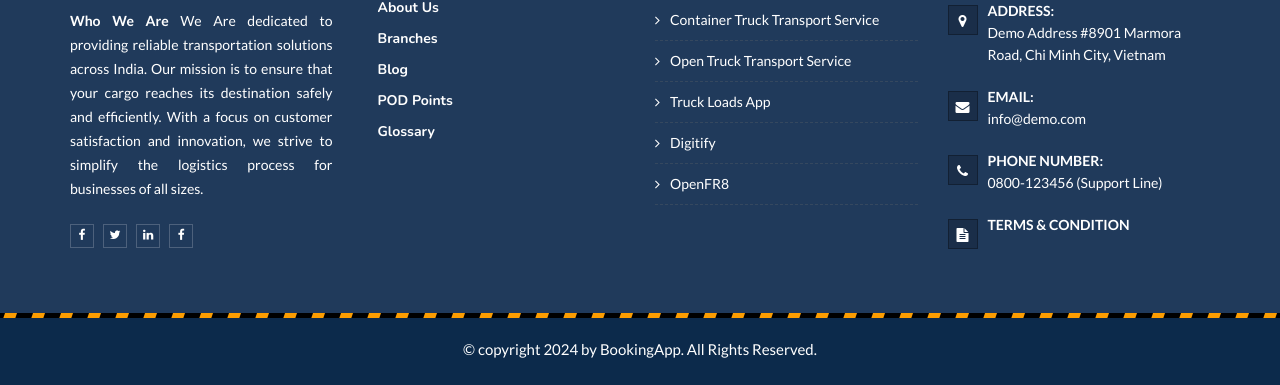
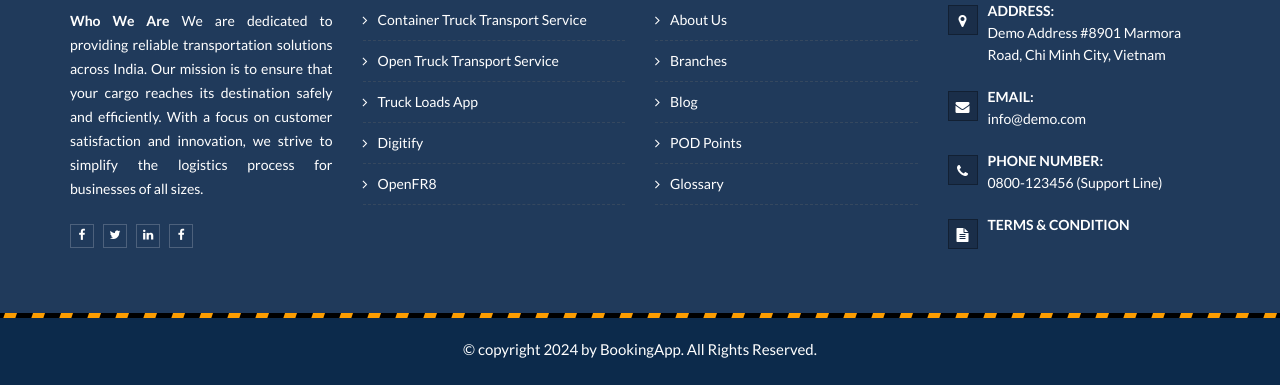
Before and after one commit to Ezential/Truck_Project, a plain HTML site: page index.html in a window 1280 px wide. Shown: the part 5580-5965 px from the top of the page. Drawn offline with nearby package versions, Linux system fonts and the light colour scheme.

Commit message:
fixed footer

```diff
--- a/index.html
+++ b/index.html
@@ -1201,19 +1201,12 @@
         <!-- newsletter part -->
         <div class="p-a 30 bg-primary newsletter">
             <div class="container equal-wraper">
-            <form
-              role="search"
-              method="post"
-              action="script/mailchamp.php"
-              class="dzSubscribe"
-            >
+                <form role="search" method="post" action="script/mailchamp.php" class="dzSubscribe">
                     <div class="row">
                         <div class="col-lg-4 col-md-4">
                             <div class="icon-bx-wraper equal-col p-t30 p-b10 left">
                                 <div class="icon-lg text-primary radius">
-                      <a href="javascript:void(0);" class="icon-cell"
-                        ><i class="fa fa-envelope-o"></i
-                      ></a>
+                                    <a href="javascript:void(0);" class="icon-cell"><i class="fa fa-envelope-o"></i></a>
                                 </div>
                                 <div class="icon-content">
                                     <strong class="text-black font-18">Subscribe</strong>
@@ -1224,23 +1217,12 @@
                         <div class="col-lg-4 col-md-4">
                             <div class="dzSubscribeMsg"></div>
                             <div class="input-group equal-col p-t40 p-b20">
-                    <input
-                      name="dzEmail"
-                      type="email"
-                      placeholder="Email Address"
-                      required
-                      class="form-control"
-                    />
+                                <input name="dzEmail" type="email" placeholder="Email Address" required class="form-control" />
                             </div>
                         </div>
                         <div class="col-lg-3 col-md-3 offset-md-1 offset-lg-1">
                             <div class="equal-col p-t40 p-b30 skew-subscribe">
-                    <button
-                      type="submit"
-                      name="submit"
-                      value="Submit"
-                      class="site-button-secondry button-skew z-index1"
-                    >
+                                <button type="submit" name="submit" value="Submit" class="site-button-secondry button-skew z-index1">
                                     <span>Subscribe</span><i class="fa fa-angle-right"></i>
                                 </button>
                             </div>
@@ -1259,80 +1241,16 @@
                                 <img src="images/logo-white.png" alt="" />
                             </div>
                             <p class="m-tb20">
-                    <strong>Who We Are</strong> We Are dedicated to providing reliable transportation solutions across India. Our mission is to ensure that your cargo reaches its destination safely and efficiently. With a focus on customer satisfaction and innovation, we strive to simplify the logistics process for businesses of all sizes.
+                                <strong>Who We Are</strong> We are dedicated to providing reliable transportation solutions across India. Our mission is to ensure that your cargo reaches its destination safely and efficiently. With a focus on customer satisfaction and innovation, we strive to simplify the logistics process for businesses of all sizes.
                             </p>
                             <ul class="dez-social-icon dez-border">
-                    <li>
-                      <a class="fa fa-facebook" href="javascript:void(0);"></a>
-                    </li>
-                    <li>
-                      <a class="fa fa-twitter" href="javascript:void(0);"></a>
-                    </li>
-                    <li>
-                      <a class="fa fa-linkedin" href="javascript:void(0);"></a>
-                    </li>
-                    <li>
-                      <a class="fa fa-facebook" href="javascript:void(0);"></a>
-                    </li>
+                                <li><a class="fa fa-facebook" href="javascript:void(0);"></a></li>
+                                <li><a class="fa fa-twitter" href="javascript:void(0);"></a></li>
+                                <li><a class="fa fa-linkedin" href="javascript:void(0);"></a></li>
+                                <li><a class="fa fa-facebook" href="javascript:void(0);"></a></li>
                             </ul>
                         </div>
                     </div>
-              <div class="col-lg-3 col-md-6 col-sm-6">
-                <div class="widget recent-posts-entry">
-                    <h4 class="m-b15 text-uppercase">Quick Links</h4>
-                    <div class="dez-separator-outer m-b10">
-                        <div class="dez-separator bg-white style-skew"></div>
-                    </div>
-                    <div class="widget-post-bx">
-                        <div class="widget-post clearfix">
-                            <div class="dez-post-info">
-                                <div class="dez-post-header">
-                                    <h6 class="post-title">
-                                        <a href="about-us.html">About Us</a>
-                                    </h6>
-                                </div>
-                            </div>
-                        </div>
-                        <div class="widget-post clearfix">
-                            <div class="dez-post-info">
-                                <div class="dez-post-header">
-                                    <h6 class="post-title">
-                                        <a href="branches.html">Branches</a>
-                                    </h6>
-                                </div>
-                            </div>
-                        </div>
-                        <div class="widget-post clearfix">
-                            <div class="dez-post-info">
-                                <div class="dez-post-header">
-                                    <h6 class="post-title">
-                                        <a href="blog.html">Blog</a>
-                                    </h6>
-                                </div>
-                            </div>
-                        </div>
-                        <div class="widget-post clearfix">
-                            <div class="dez-post-info">
-                                <div class="dez-post-header">
-                                    <h6 class="post-title">
-                                        <a href="pod-points.html">POD Points</a>
-                                    </h6>
-                                </div>
-                            </div>
-                        </div>
-                        <div class="widget-post clearfix">
-                            <div class="dez-post-info">
-                                <div class="dez-post-header">
-                                    <h6 class="post-title">
-                                        <a href="glossary.html">Glossary</a>
-                                    </h6>
-                                </div>
-                            </div>
-                        </div>
-                    </div>
-                </div>
-            </div>
-
                     <div class="col-lg-3 col-md-6 col-sm-6">
                         <div class="widget widget_services">
                             <h4 class="m-b15 text-uppercase">Services</h4>
@@ -1348,7 +1266,21 @@
                             </ul>
                         </div>
                     </div>
-
+                    <div class="col-lg-3 col-md-6 col-sm-6">
+                        <div class="widget widget_services">
+                            <h4 class="m-b15 text-uppercase">Quick Links</h4>
+                            <div class="dez-separator-outer m-b10">
+                                <div class="dez-separator bg-white style-skew"></div>
+                            </div>
+                            <ul>
+                                <li><a href="about-us.html">About Us</a></li>
+                                <li><a href="branches.html">Branches</a></li>
+                                <li><a href="blog.html">Blog</a></li>
+                                <li><a href="pod-points.html">POD Points</a></li>
+                                <li><a href="glossary.html">Glossary</a></li>
+                            </ul>
+                        </div>
+                    </div>
                     <div class="col-lg-3 col-md-6 col-sm-6">
                         <div class="widget widget_getintuch">
                             <h4 class="m-b15 text-uppercase">Contact Us</h4>
@@ -1375,7 +1307,6 @@
                             </ul>
                         </div>
                     </div>
-
                 </div>
             </div>
         </div>
@@ -1384,14 +1315,14 @@
             <div class="container">
                 <div class="row">
                     <div class="col-lg-12 text-center">
-                <span
-                  >© copyright 2024 by BookingApp. All Rights Reserved.</span
-                >
+                        <span>© copyright 2024 by BookingApp. All Rights Reserved.</span>
                     </div>
                 </div>
             </div>
         </div>
     </footer>
+
+
       <!-- Footer END-->
       <!-- scroll top button -->
       <button class="scroltop fa fa-arrow-up"></button>
```
Lines whose indentation alone changed are shown as unchanged.
